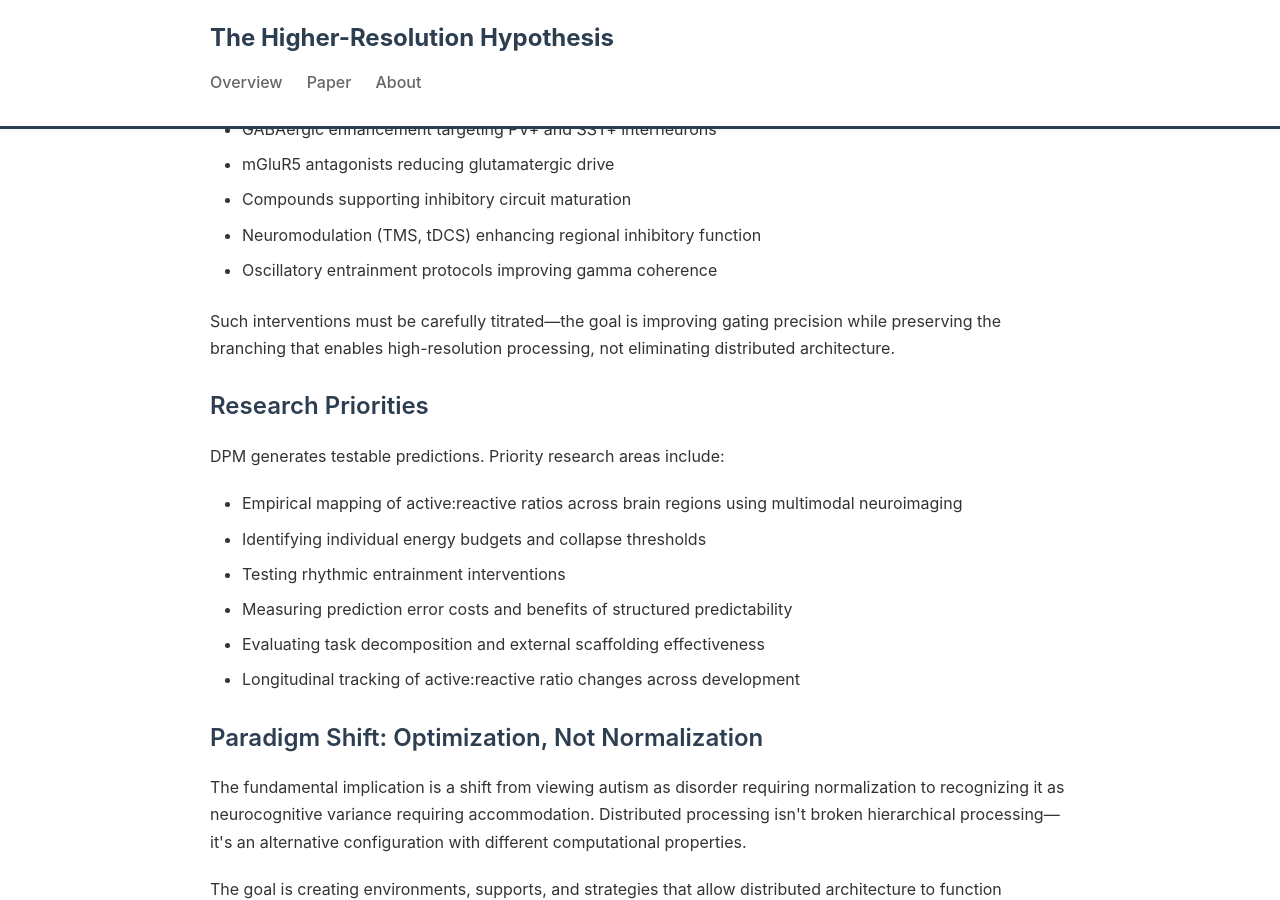
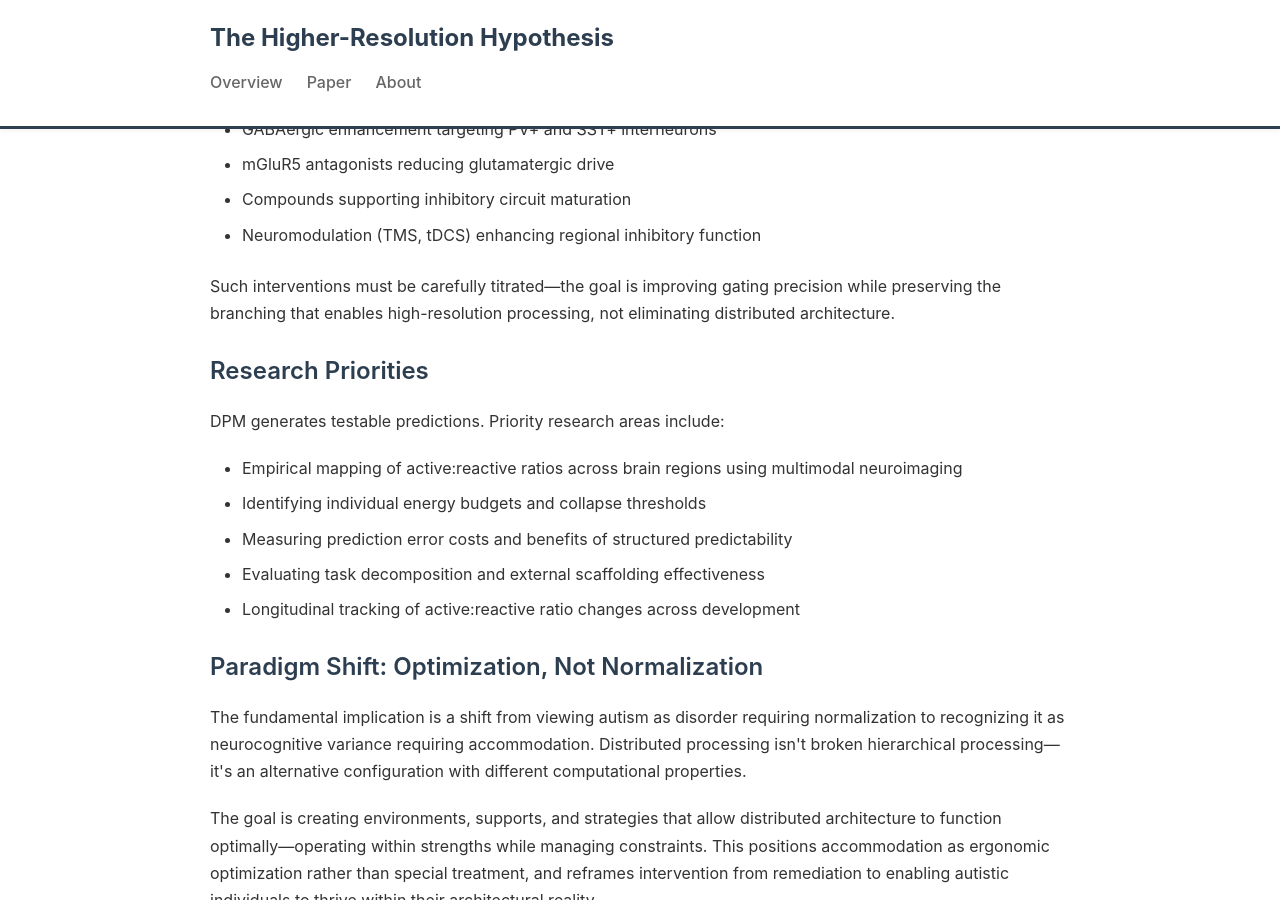
Before and after one commit to thiagosindra/higher-resolution-hypothesis, a Jekyll site: the page built from docs/sections/implications.md, in a window 1280 px wide and 900 px high, scrolled down 4003 px. Built offline with Jekyll 4.4.1, drawn with Linux system fonts in a browser that asks for light colours.

Commit message:
Updated wording on stabilization and entrainment in sections about rhythm and internal loops

```diff
--- a/docs/hrh-paper.html
+++ b/docs/hrh-paper.html
@@ -633,15 +633,13 @@
 <p>As seen in reactive motor cascades, distributed propagation can also give rise to rhythmic coherence. In other cases, similar feedback loops emerge within internal or cognitive domains.</p>
 <p>Reactive propagation in the Distributed Pathway Model does more than create noise or overload—it can also generate <em>structure</em>. When spillover activity re-enters associative or motor circuits with rhythmic stability, it may form <strong>self-sustaining feedback loops</strong> that yield organized, often creative output without conscious intent.</p>
 <h3>Emergence of Autonomous Loops</h3>
-<p>In a distributed network, once a branch closes upon itself—linking auditory, motor, and cognitive regions—the resulting circuit can oscillate autonomously. This loop behaves like a small self-contained attractor: it consumes little new input yet continues to propagate internally. The outcome can manifest as persistent inner music, repeating imagery, or recursive thought sequences. What appears to be "mind-wandering" is often the network finding a <strong>stable dynamic equilibrium</strong> within its own structure.</p>
+<p>In a distributed network, once a branch closes upon itself—linking auditory, motor, and cognitive regions—the resulting circuit can oscillate autonomously. This loop behaves like a small self-contained attractor: it consumes little new input yet continues to propagate internally. The outcome can manifest as persistent inner music, repeating imagery, or recursive thought sequences. What appears to be "mind-wandering" is often the network <strong>sustaining a closed reactive loop</strong> within its own structure.</p>
 <h3>Involuntary Internal Music and Pattern Replay</h3>
-<p>Autistic individuals frequently describe continuous musical imagery, rhythmic phrases, or patterned sensations that replay spontaneously. Within the DPM, these experiences arise when auditory and motor-simulation networks share overlapping branches. Reactive spillover from one domain reactivates the other, producing closed-loop entrainment between imagined sound and simulated movement. Because inhibitory gating is weak, the loop persists—experienced as <em>involuntary yet coherent music</em>, analogous to a physical stim occurring entirely in neural space.</p>
+<p>Autistic individuals frequently describe continuous musical imagery, rhythmic phrases, or patterned sensations that replay spontaneously. Within the DPM, these experiences arise when auditory and motor-simulation networks share overlapping branches. Reactive spillover from one domain reactivates the other, producing <strong>closed reactive loops</strong> between imagined sound and simulated movement. Because inhibitory gating is weak, the loop persists—experienced as <em>involuntary yet coherent music</em>, analogous to a physical stim occurring entirely in neural space.</p>
 <h3>Background Problem-Solving and Spontaneous Insight</h3>
 <p>The same principle applies to abstract cognition. When associative networks maintain low-level reverberation, fragments of unfinished problems remain active in the background. These reactive loops continue testing permutations until a stable configuration is reached. The sudden emergence of an idea or solution—the classic "aha" moment—corresponds to the system settling into that stable attractor. Thus, spontaneous creativity in autism can be seen as the <strong>constructive face of reactive persistence</strong>.</p>
 <h3>Interference and Intrusive Replay</h3>
 <p>When loops form in circuits with strong emotional or sensory content, re-entrance may become intrusive rather than generative. An unpleasant sound, phrase, or image can replay involuntarily because its branch overlaps with highly excitable or weakly gated regions. In DPM terms, the attractor is too shallow: easy to enter, hard to exit. The distinction between productive flow and perseverative replay lies in the <em>depth</em> and <em>stability</em> of these reactive basins.</p>
-<h3>Oscillatory Entrainment and Self-Stabilization</h3>
-<p>Each autonomous loop functions as an oscillator. When rhythmic, it can entrain other distributed circuits into coherence—explaining why repetitive music, chanting, or patterned motion often calms autistic minds. The brain is using its own spillover to achieve phase alignment: <strong>coherence emerging from chaos</strong>. Conversely, when multiple unsynchronized loops coexist, interference rises, producing internal noise or fragmented attention.</p>
 <h3>Adaptive and Creative Implications</h3>
 <p>These mechanisms transform how we interpret "repetitive" phenomena. The same architecture that generates stimming and intrusive replay also enables pattern generation, musical composition, linguistic echoing, and conceptual synthesis. What differs is not the mechanism but its <em>context and containment</em>. Structured re-entrance produces creativity; uncontained spread produces overload.</p>
 <h3>Summary</h3>
--- a/docs/sections/implications.md
+++ b/docs/sections/implications.md
@@ -82,13 +82,13 @@ title: Applied Implications
 
     <p>Early neurodevelopment offers critical periods when inhibitory circuit maturation and synaptic pruning are most plastic. Interventions during these windows may shape active:reactive ratios and inhibitory precision more effectively than later interventions. However, such approaches must preserve representational richness—the goal is improving gating precision, not reducing branching density.</p>
 
-    <p>Potential early interventions include: enriched sensory-motor environments promoting inhibitory circuit development, pharmacological support for PV+ interneuron maturation, oscillatory entrainment protocols enhancing gamma coherence, and structured predictability reducing sustained high prediction error during critical periods. Research in this domain must carefully balance optimization with preservation of architectural strengths.</p>
+    <p>Potential early interventions include: enriched sensory-motor environments promoting inhibitory circuit development, pharmacological support for PV+ interneuron maturation, and structured predictability reducing sustained high prediction error during critical periods. Research in this domain must carefully balance optimization with preservation of architectural strengths.</p>
 
     <h3>Future Research Directions</h3>
 
     <p>DPM generates testable predictions across multiple levels. Neuroimaging studies integrating structural connectivity (DTI), functional connectivity (resting-state fMRI), oscillatory dynamics (MEG, EEG), and metabolic activity (¹³C-MRS, PET) can empirically map individual active:reactive ratios across brain regions. Task-based paradigms measuring concurrent load limits, prediction error propagation, and energetic thresholds could identify vulnerability profiles.</p>
 
-    <p>Pharmacological research should investigate compounds enhancing inhibitory timing without reducing excitatory branching—GABAergic modulators, mGluR5 antagonists, compounds supporting PV+ function. Neuromodulation research should explore targeted enhancement of regional inhibitory control. Behavioral research should systematically test predictions regarding rhythmic entrainment, prediction error costs, task decomposition benefits, and deep focus optimization.</p>
+    <p>Pharmacological research should investigate compounds enhancing inhibitory timing without reducing excitatory branching—GABAergic modulators, mGluR5 antagonists, compounds supporting PV+ function. Neuromodulation research should explore targeted enhancement of regional inhibitory control. Behavioral research should systematically test predictions regarding prediction error costs, task decomposition benefits, and deep focus optimization.</p>
 
     <p>Longitudinal studies tracking active:reactive ratio changes across development, interventions, and life contexts would clarify plasticity windows and identify effective support strategies. Integration of subjective phenomenology (lived experience) with objective measures (connectivity, oscillations, metabolism) would validate the framework's explanatory power and guide personalized intervention.</p>
 
@@ -201,7 +201,6 @@ title: Applied Implications
       <li>mGluR5 antagonists reducing glutamatergic drive</li>
       <li>Compounds supporting inhibitory circuit maturation</li>
       <li>Neuromodulation (TMS, tDCS) enhancing regional inhibitory function</li>
-      <li>Oscillatory entrainment protocols improving gamma coherence</li>
     </ul>
 
     <p>Such interventions must be carefully titrated—the goal is improving gating precision while preserving the branching that enables high-resolution processing, not eliminating distributed architecture.</p>
@@ -212,7 +211,6 @@ title: Applied Implications
     <ul>
       <li>Empirical mapping of active:reactive ratios across brain regions using multimodal neuroimaging</li>
       <li>Identifying individual energy budgets and collapse thresholds</li>
-      <li>Testing rhythmic entrainment interventions</li>
       <li>Measuring prediction error costs and benefits of structured predictability</li>
       <li>Evaluating task decomposition and external scaffolding effectiveness</li>
       <li>Longitudinal tracking of active:reactive ratio changes across development</li>
@@ -463,18 +461,6 @@ title: Applied Implications
       <li>Framing challenges as willpower failures (ignores neural architecture)</li>
     </ul>
 
-    <h3>Music and Rhythm as Tools</h3>
-
-    <p>Music, repetitive movement, and rhythmic activities aren't just enjoyable—they can be regulatory tools for distributed processing:</p>
-
-    <ul>
-      <li>Provide external temporal structure that helps synchronize distributed circuits</li>
-      <li>Create predictable patterns (low prediction error)</li>
-      <li>Allow passive entrainment (brain aligns to the rhythm)</li>
-      <li>Can reduce the energy needed to maintain coordination</li>
-    </ul>
-
-    <p>This is why many autistic people find specific music calming or use rhythmic activities (walking, rocking, listening to the same song repeatedly) to regulate. It's not quirky preference—it's using rhythm as a stabilization tool.</p>
 
     <h3>The Future: Research and New Approaches</h3>
 
@@ -487,7 +473,6 @@ title: Applied Implications
     <p><strong>New interventions:</strong> Research into supporting distributed architecture might include:</p>
     <ul>
       <li>Medications that improve the brain's "brake system" (inhibitory function) without reducing high-resolution processing</li>
-      <li>Rhythmic entrainment protocols</li>
       <li>Energy management strategies</li>
       <li>Environmental design optimized for distributed processing</li>
     </ul>
```
Also changed, not shown: docs/hrh-paper.md (+1 -4 lines), 1 other file.
